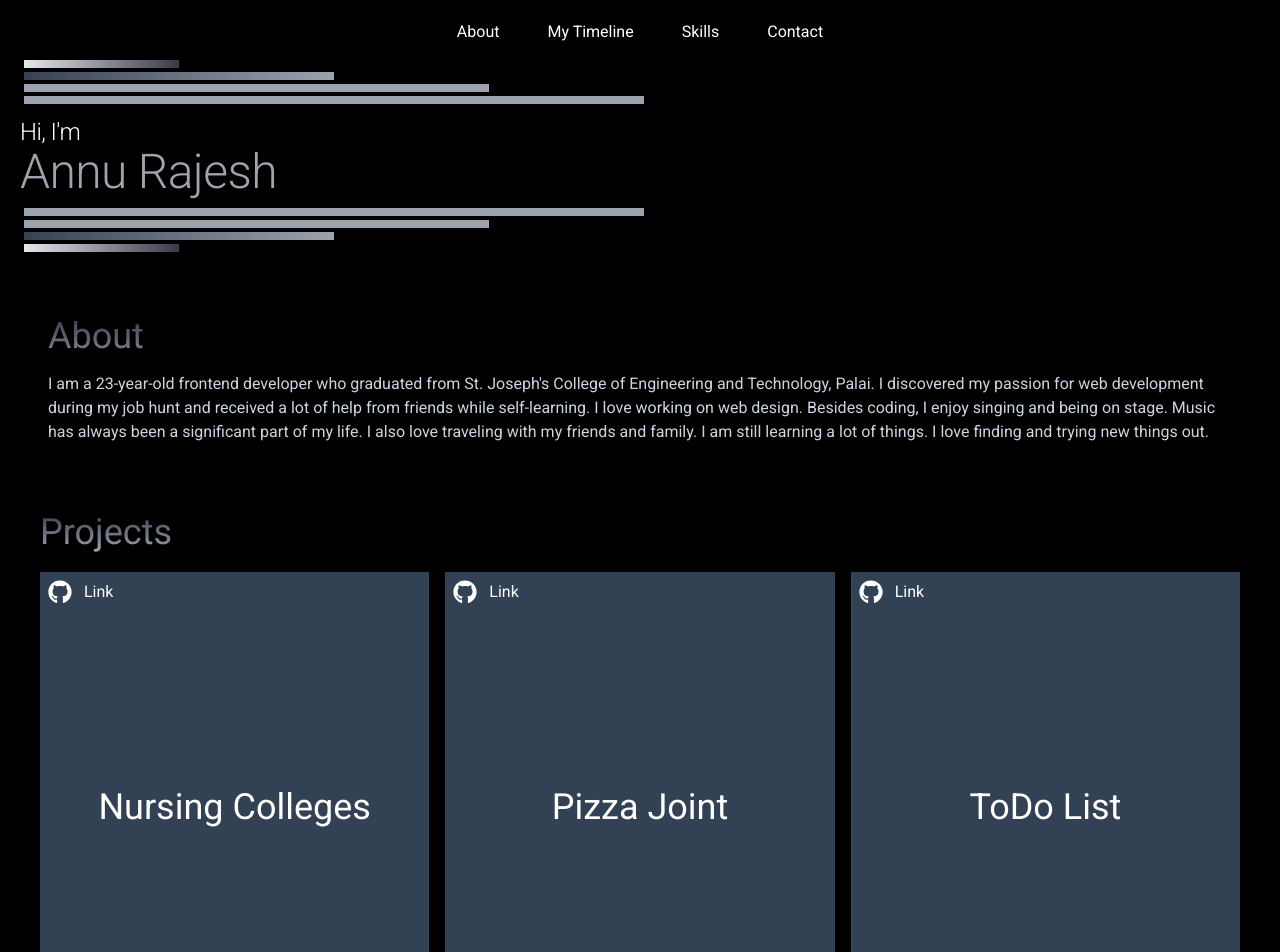
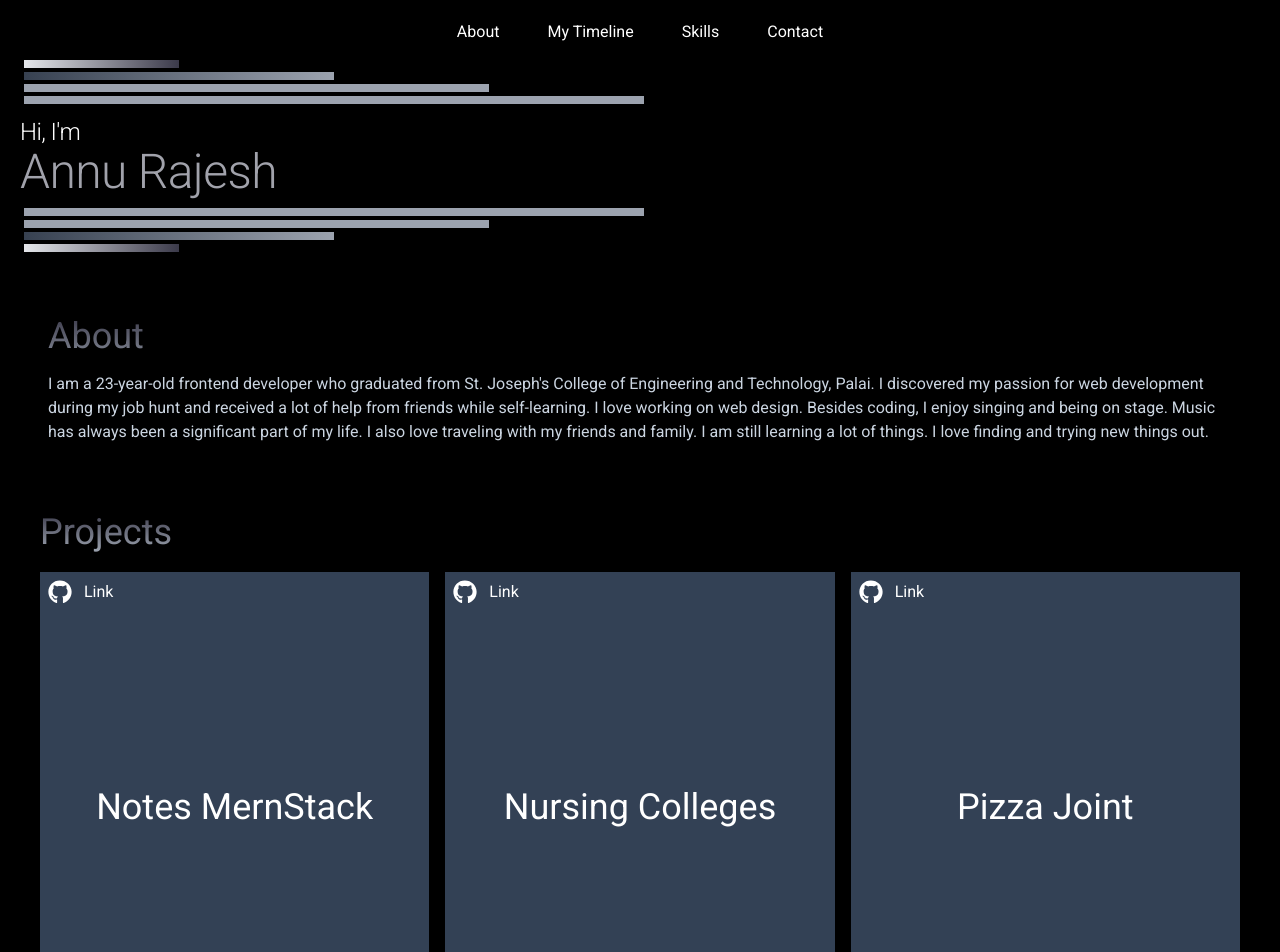
Before and after one commit to annuRajesh/my-portfolio, a React (Vite) app: page / in a window 1280 px wide. Shown: the top 952 px of the page. Built offline with nearby package versions, Linux system fonts and the light colour scheme.

Commit message:
new project added.

```diff
--- a/src/components/Projects.jsx
+++ b/src/components/Projects.jsx
@@ -2,12 +2,16 @@ import ProjectCard from "./ProjectCard"
 import { motion } from "framer-motion";
 const Projects=()=>{
     const projects=[
-
+       {
+        heading:'Notes MernStack',
+        github:'https://github.com/annuRajesh/Notes_MernStack/tree/main',
+        link:'https://notes-mern-stack.vercel.app/'
+       },
 
         {
             heading:'Nursing Colleges',
             github:'https://github.com/annuRajesh/NursingCollegeBangalore',
-            link:'https://nursing-college-bangalore.vercel.app/'
+            link:'https://nursingcollegesbangalore.in/'
 
 
     },
```
